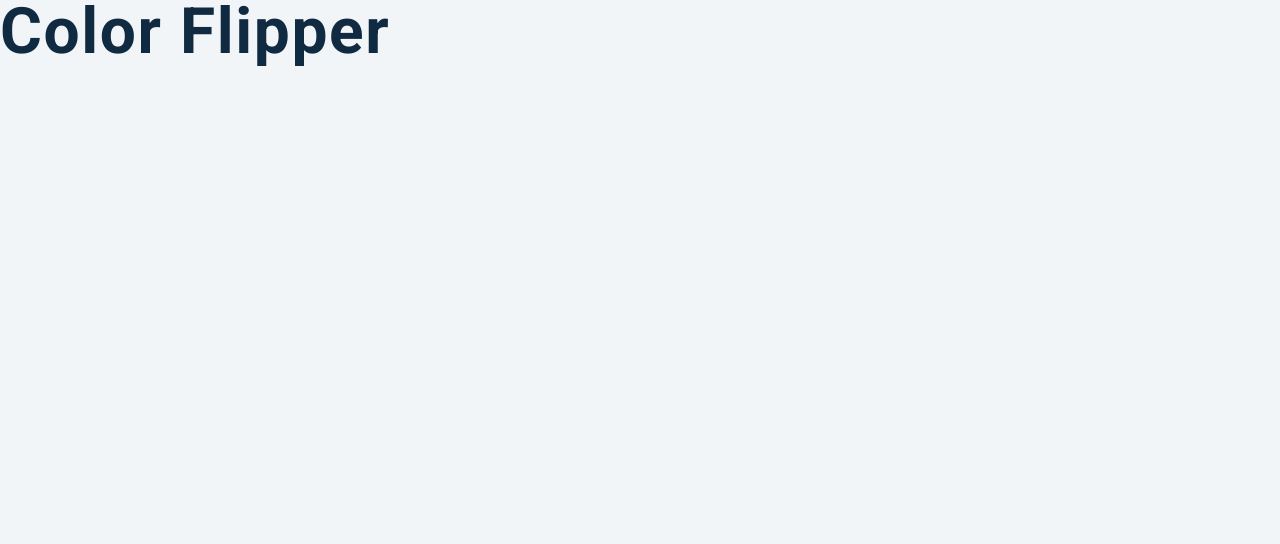
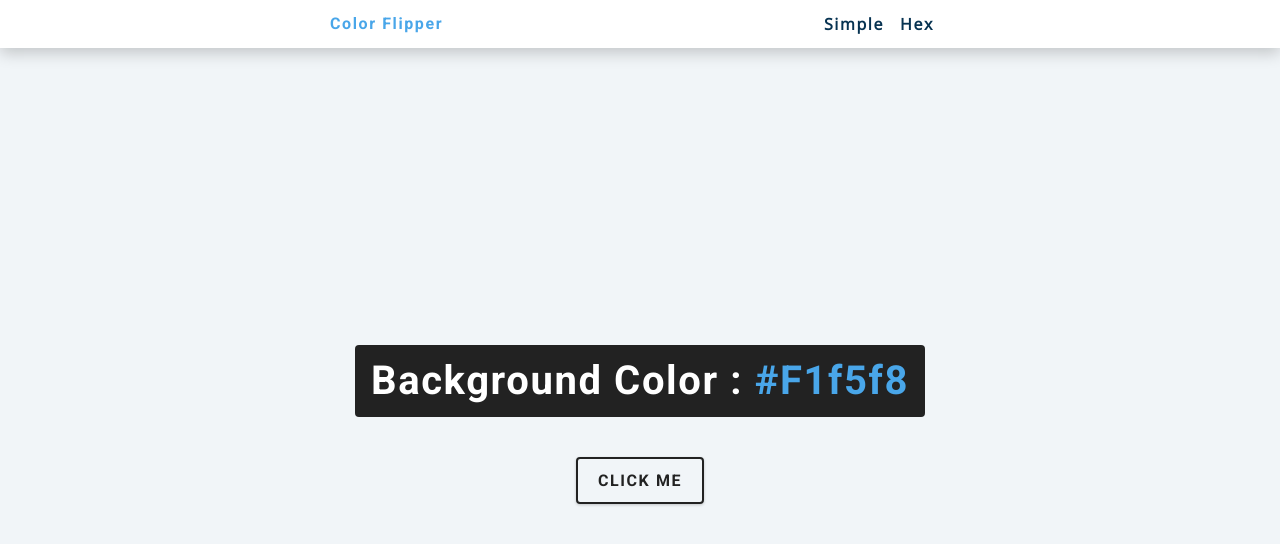
Before and after one commit to void-alive/a.jsPractice, a plain HTML site: page 01-color-flipper/setup/index.html in a window 1280 px wide. Drawn offline with nearby package versions, Linux system fonts and the light colour scheme.

Commit message:
index.html, app.js 수정

```diff
--- a/01-color-flipper/setup/app.js
+++ b/01-color-flipper/setup/app.js
@@ -1 +1,9 @@
 const colors = ["green", "red", "rgba(133,122,200)", "#f15025"];
+$(document).ready(function () {
+  $("#btn").on("click", function () {
+    let randomNumber = 0;
+    randomNumber = Math.floor(Math.random() * 4);
+    $("main").css("backgroundColor",colors[randomNumber]);
+    $(".color").text(colors[randomNumber]);
+  });
+});
--- a/01-color-flipper/setup/index.html
+++ b/01-color-flipper/setup/index.html
@@ -1,5 +1,6 @@
 <!DOCTYPE html>
 <html lang="en">
+
 <head>
   <meta charset="UTF-8" />
   <meta name="viewport" content="width=device-width, initial-scale=1.0" />
@@ -7,10 +8,33 @@
 
   <!-- styles -->
   <link rel="stylesheet" href="styles.css" />
+  <!-- jquery -->
+  <script src="https://code.jquery.com/jquery-3.7.1.js" integrity="sha256-eKhayi8LEQwp4NKxN+CfCh+3qOVUtJn3QNZ0TciWLP4="
+    crossorigin="anonymous"></script>
 </head>
+
 <body>
-    <h1>color flipper</h1>
+  <nav>
+    <div class="nav-center">
+      <h4>color flipper</h4>
+      <ul class="nav-links">
+        <li>
+          <a href="index.html">simple</a>
+        </li>
+        <li>
+          <a href="hex.html">hex</a>
+        </li>
+      </ul>
+    </div>
+  </nav>
+  <main>
+    <div class="container">
+      <h2>background color : <span class="color">#f1f5f8</span></h2>
+      <button class="btn btn-hero" id="btn">click me</button>
+    </div>
+  </main>
   <!-- javascript -->
   <script src="app.js"></script>
 </body>
+
 </html>
```
Also changed, not shown: 01-color-flipper/setup/hex.html (+5 -0 lines). Lines whose indentation alone changed are shown as unchanged.
